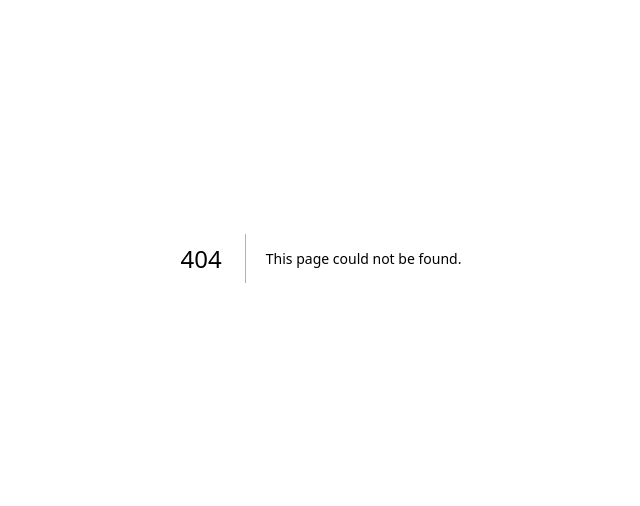
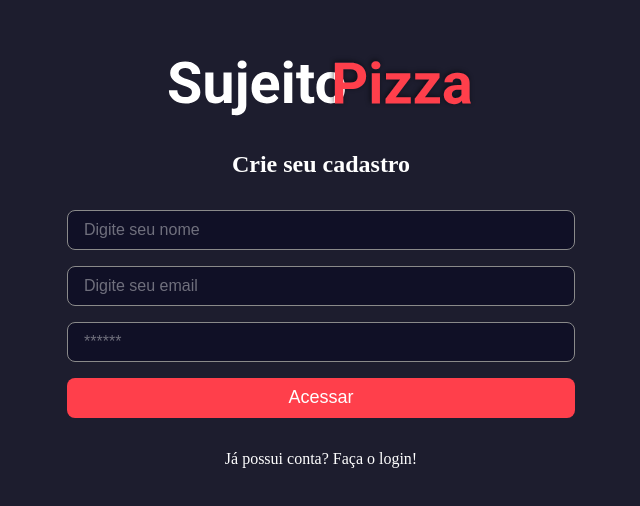
Before and after one commit to TomoriComAncora/frontend, a Next.js app: page /signup in a window 1280 px wide. Before the commit this address had no page. Shown: the part 142-648 px from the top of the page, without its empty margins (319-959 px from the left). Built offline with nearby package versions, Linux system fonts and the light colour scheme.

Commit message:
Feat: pag de cadastro e começo da dashboard

```diff
--- a/src/app/page.module.scss
+++ b/src/app/page.module.scss
@@ -14,6 +14,10 @@
   justify-content: center;
   gap: 1rem;
   width: 600px;
+
+  h1{
+    color: var(--white);
+  }
 
   form{
     color: var(--white);
--- /dev/null
+++ b/src/app/signup/page.tsx
@@ -0,0 +1,49 @@
+import styles from "@/app/page.module.scss";
+import logoImg from "/public/logo.svg";
+import Image from "next/image";
+import Link from "next/link";
+
+function Signup() {
+  return (
+    <>
+      <div className={styles.containerCenter}>
+        <Image src={logoImg} alt="Logo da Pizzaria" />
+
+        <section className={styles.login}>
+          <h1>Crie seu cadastro</h1>
+          <form>
+            <input
+              type="text"
+              required
+              name="name"
+              placeholder="Digite seu nome"
+              className={styles.input}
+            />
+            <input
+              type="email"
+              required
+              name="email"
+              placeholder="Digite seu email"
+              className={styles.input}
+            />
+            <input
+              type="password"
+              required
+              name="password"
+              placeholder="******"
+              className={styles.input}
+            />
+
+            <button type="submit">Acessar</button>
+          </form>
+
+          <Link href={"/signup"} className={styles.text}>
+            Já possui conta? Faça o login!
+          </Link>
+        </section>
+      </div>
+    </>
+  );
+}
+
+export default Signup;
```
Also changed, not shown: src/app/dashboard/page.tsx (added, +11 -0 lines).
